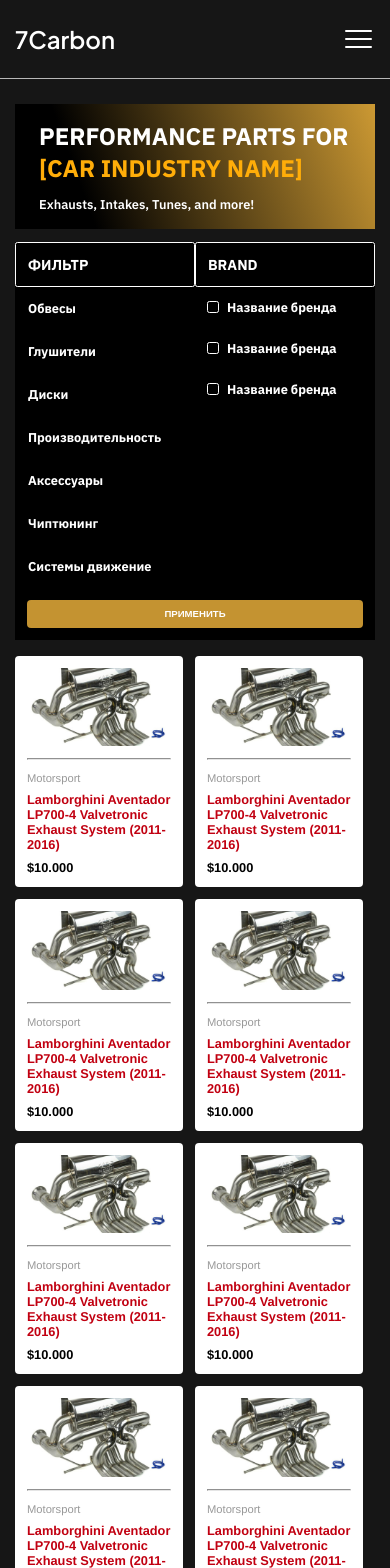
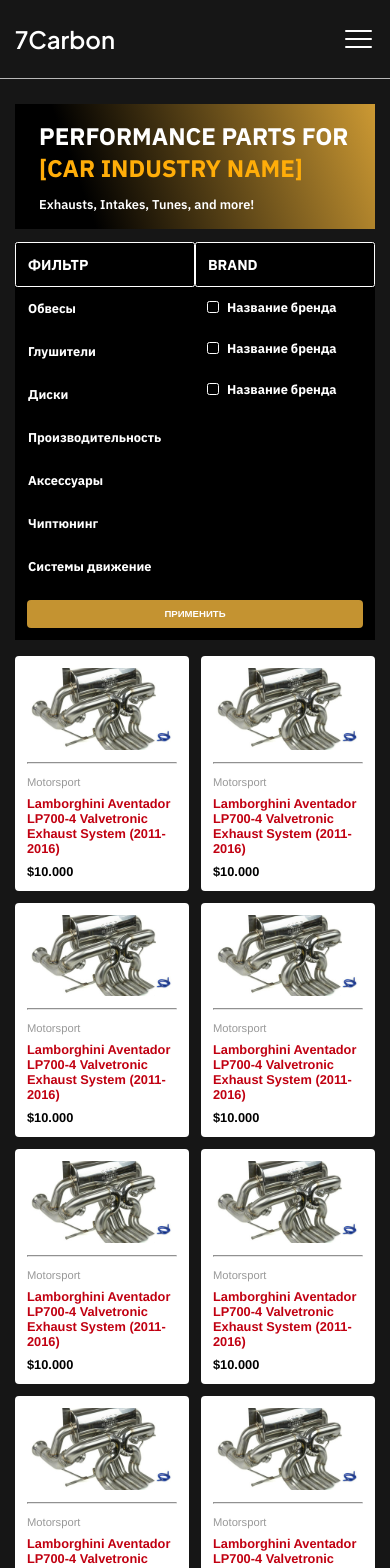
Before and after one commit to madixanov/7Carbon, a React (Vite) app: page /products in a window 390 px wide. Shown: the top 1568 px of the page. Built offline with nearby package versions, Linux system fonts and the light colour scheme.

Commit message:
Making page products adaptive

```diff
--- a/src/pages/Products/UI/ProductContainer/Product.css
+++ b/src/pages/Products/UI/ProductContainer/Product.css
@@ -60,6 +60,6 @@
 
 @media (max-width: 800px) {
   .product-container {
-    width: calc((100% - (1.5rem * 2)) / 2);
+    width: calc((100% - (1.5rem)) / 2);
   }
 }
--- a/src/pages/Products/UI/ProductsGrid/ProductsGrid.css
+++ b/src/pages/Products/UI/ProductsGrid/ProductsGrid.css
@@ -4,3 +4,9 @@
   gap: 1.5rem;
   width: 100%;
 }
+
+@media (max-width: 800px) {
+  .products-grid {
+    justify-content: space-between;
+  }
+}
```
